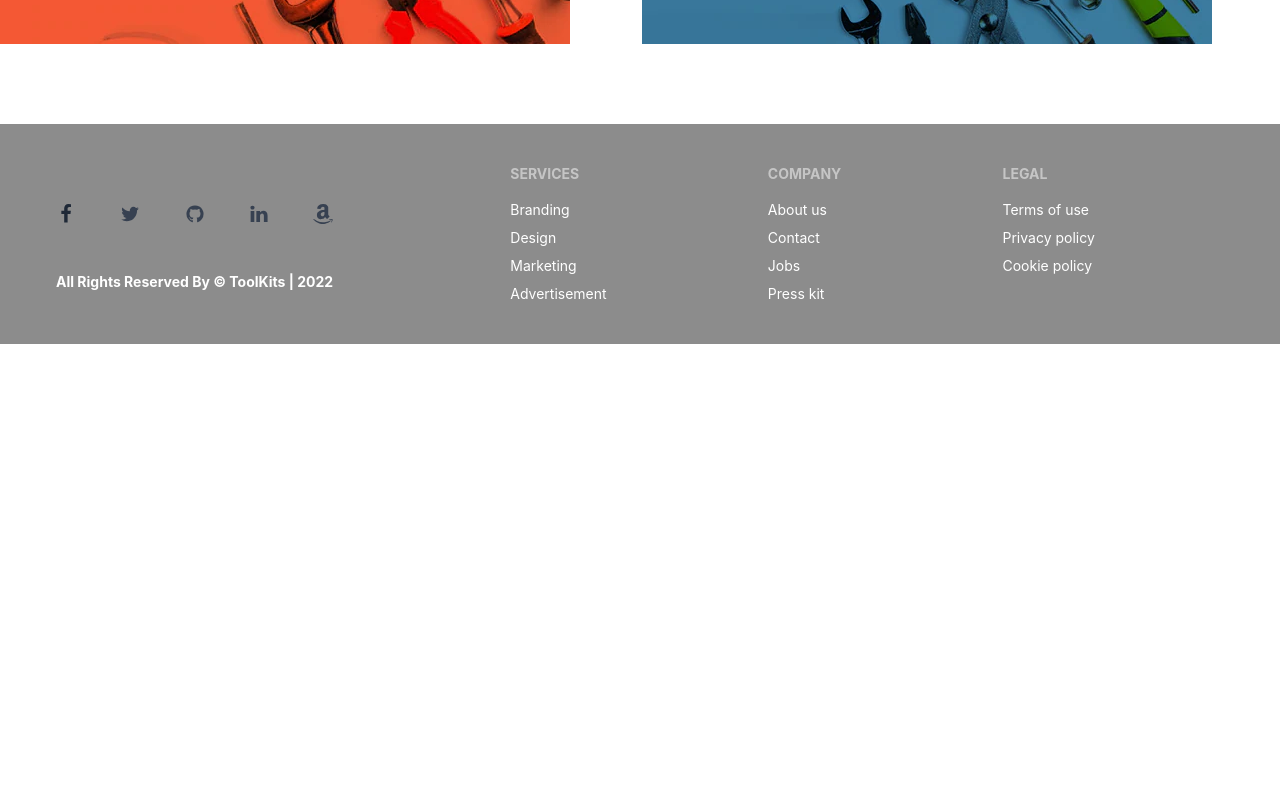
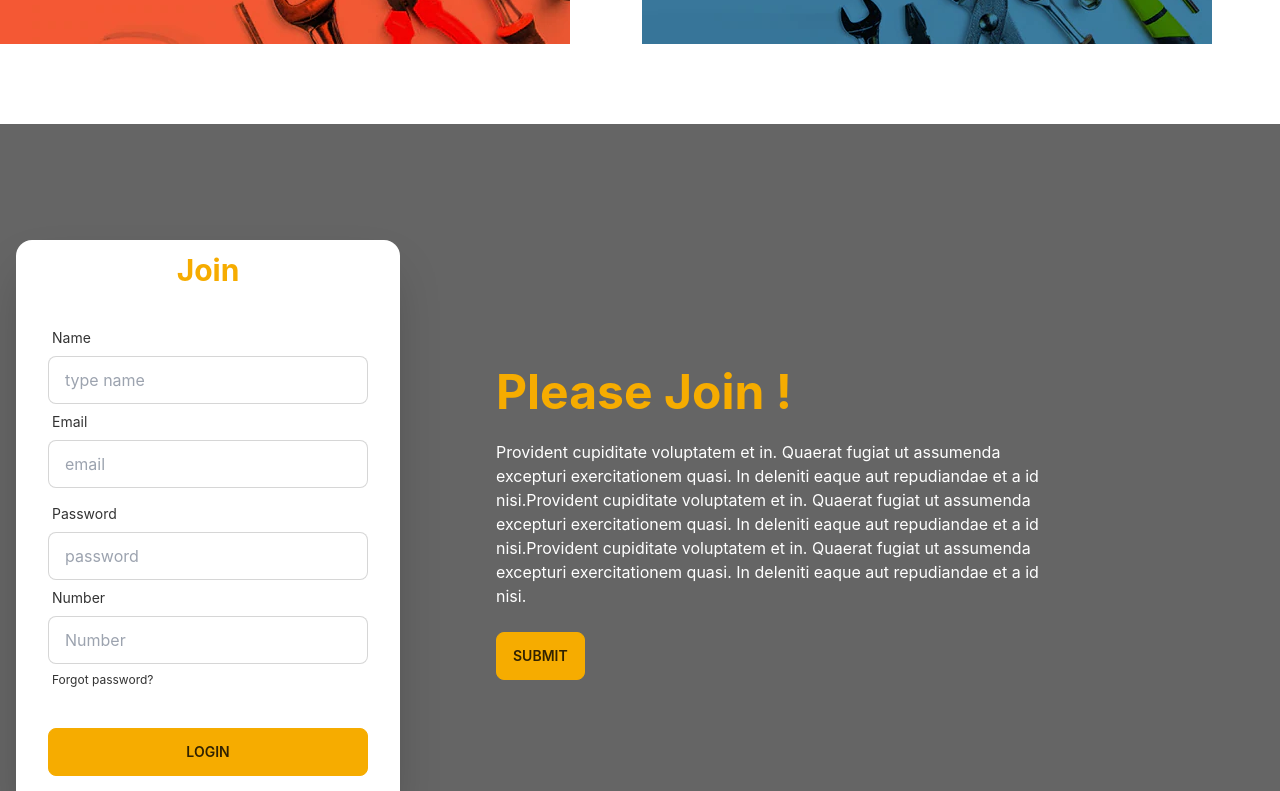
Before and after one commit to Ahsan855/ToolKits-client, a React (Create React App) app: page / in a window 1280 px wide. Shown: the part 2780-3571 px from the top of the page. Before the commit the page ends 3124 px from the top, so only its background shows below. Built offline with nearby package versions, Linux system fonts and the light colour scheme; no server answers.

Commit message:
done login section

```diff
--- a/src/Pages/Contact/Contact.js
+++ b/src/Pages/Contact/Contact.js
@@ -1,11 +1,74 @@
-import React from 'react';
+import React from "react";
 
 const Contact = () => {
-    return (
-        <div>
-            this is contact
+  return (
+    <div class="hero min-h-screen bg-secondary">
+      <div class="hero-content flex-col lg:flex-row-reverse">
+        <div class="text-center lg:text-left ml-20">
+          <h1 class="text-5xl font-bold text-primary">Please Join !</h1>
+          <p class="py-6 w-3/4 text-white">
+            Provident cupiditate voluptatem et in. Quaerat fugiat ut assumenda
+            excepturi exercitationem quasi. In deleniti eaque aut repudiandae et
+            a id nisi.Provident cupiditate voluptatem et in. Quaerat fugiat ut assumenda
+            excepturi exercitationem quasi. In deleniti eaque aut repudiandae et
+            a id nisi.Provident cupiditate voluptatem et in. Quaerat fugiat ut assumenda
+            excepturi exercitationem quasi. In deleniti eaque aut repudiandae et
+            a id nisi.
+          </p>
+          <button className="btn btn-primary">Submit</button>
         </div>
-    );
+        <div class="card flex-shrink-0 w-full max-w-sm shadow-2xl bg-base-100">
+            <div className="text-primary text-3xl mt-3 text-center font-bold">Join</div>
+          <div class="card-body">
+            <div class="form-control">
+              <label class="label">
+                <span class="label-text">Name</span>
+              </label>
+              <input
+                type="text"
+                placeholder="type name"
+                class="input input-bordered"
+              />
+              <label class="label">
+                <span class="label-text">Email</span>
+              </label>
+              <input
+                type="text"
+                placeholder="email"
+                class="input input-bordered"
+              />
+            </div>
+            <div class="form-control">
+              <label class="label">
+                <span class="label-text">Password</span>
+              </label>
+              <input
+                type="text"
+                placeholder="password"
+                class="input input-bordered"
+              />
+              <label class="label">
+                <span class="label-text">Number</span>
+              </label>
+              <input
+                type="text"
+                placeholder="Number"
+                class="input input-bordered"
+              />
+              <label class="label">
+                <a href="#" class="label-text-alt link link-hover">
+                  Forgot password?
+                </a>
+              </label>
+            </div>
+            <div class="form-control mt-6">
+              <button class="btn btn-primary">Login</button>
+            </div>
+          </div>
+        </div>
+      </div>
+    </div>
+  );
 };
 
 export default Contact;
--- a/src/Pages/Home/Section.js
+++ b/src/Pages/Home/Section.js
@@ -5,6 +5,7 @@
 import section1 from "../../images/section1.jpg";
 import section2 from "../../images/section2.jpg";
 import Products from "../Product/Products";
+import Contact from "../Contact/Contact";
 
 
 const Section = () => {
@@ -28,6 +29,7 @@
         <div><img src={section1} alt="" /></div>
         <div><img src={section2} alt="" /></div>
       </div>
+      <Contact/>
     </>
   );
 };
```
